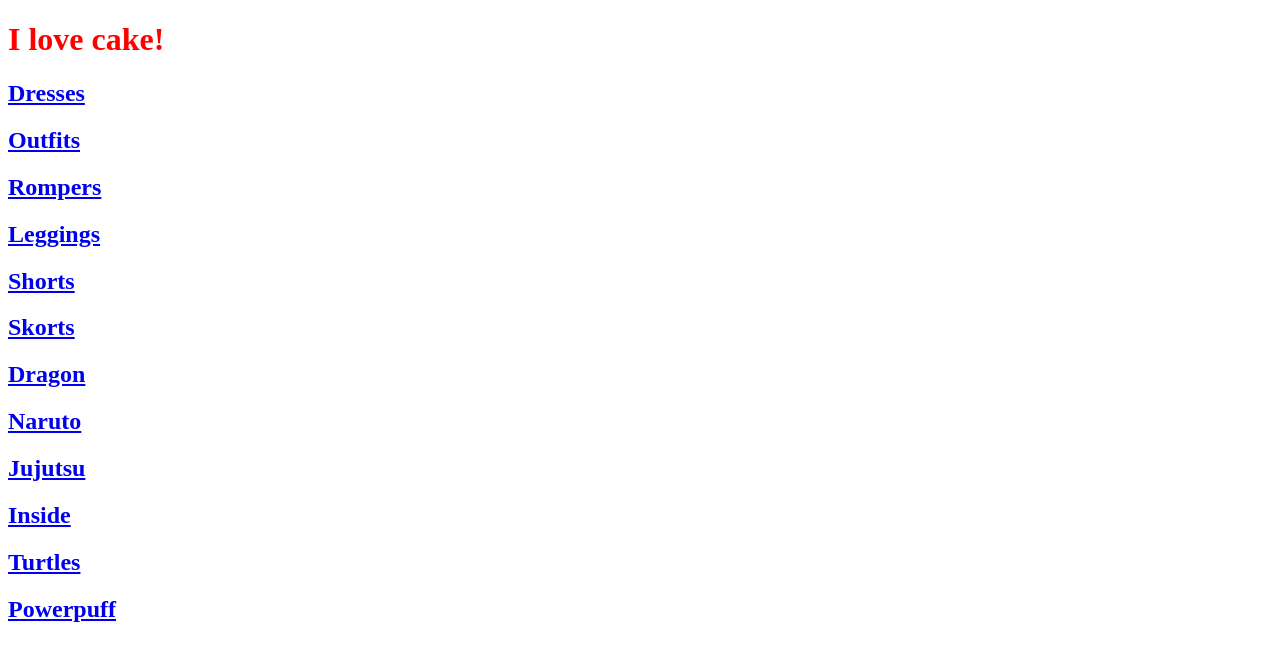
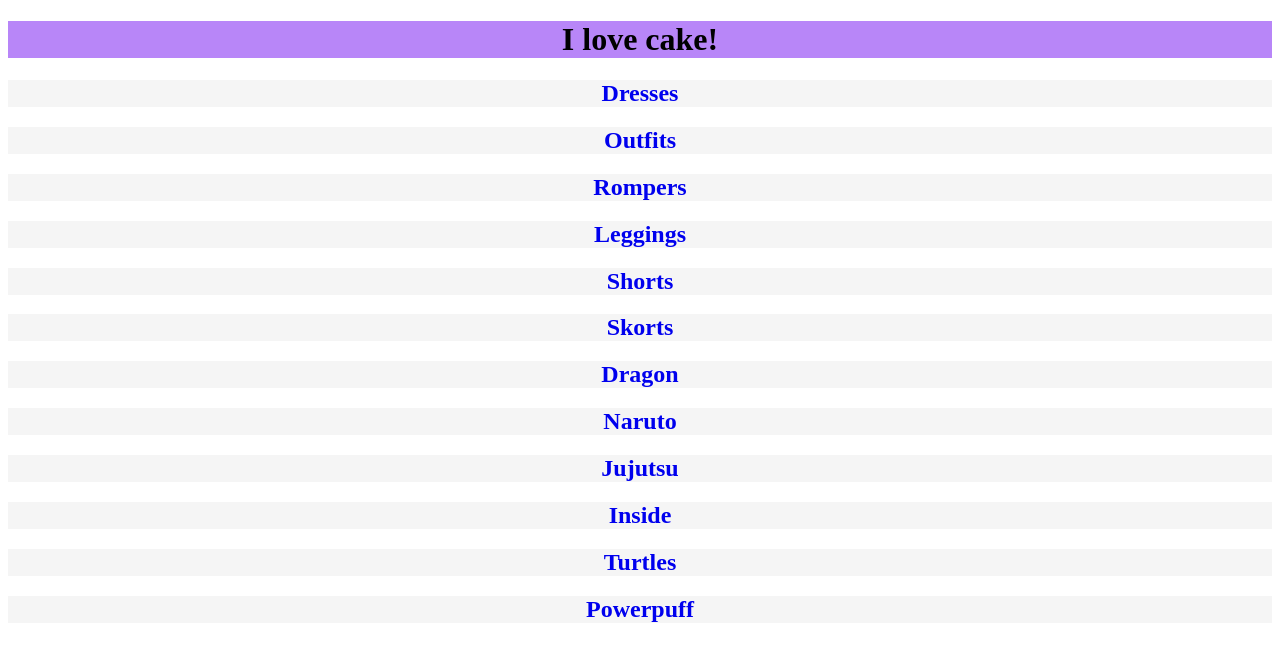
Before and after one commit to KageCL/Impressions_backend, a website: page public/index.html in a window 1280 px wide. Drawn offline with Linux system fonts and the light colour scheme.

Commit message:
Added CSS

```diff
--- a/public/styles.css
+++ b/public/styles.css
@@ -1,3 +1,14 @@
 h1{
-    color: red;
+    color: black;
+    background: #B886F8;
+    text-align: center;
 }
+
+h2{
+    text-align: center;
+    background: whitesmoke;
+}
+
+a{
+    text-decoration: none;
+}
```
